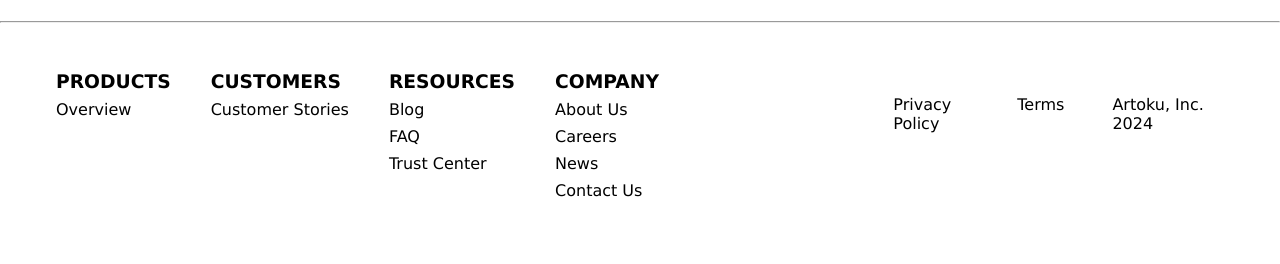
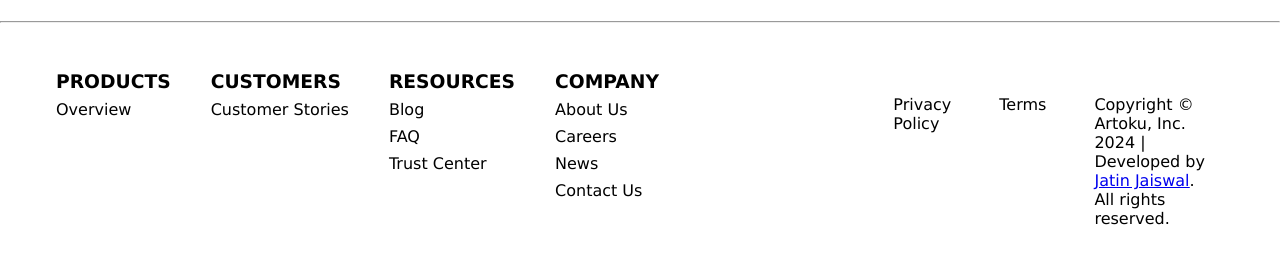
Before and after one commit to JatinJ74/Artoku-Frontend-Drill-2, a plain HTML site: page index.html in a window 1280 px wide. Shown: the part 3888-4152 px from the top of the page. Drawn offline with Linux system fonts and the light colour scheme.

Commit message:
changed html file

```diff
--- a/index.html
+++ b/index.html
@@ -4,7 +4,7 @@
 <head>
   <meta charset="UTF-8" />
   <meta name="viewport" content="width=device-width, initial-scale=1.0" />
-  <title>Document</title>
+  <title>Artoku</title>
   <link rel="stylesheet" href="styles.css" />
   <script src="index.js"></script>
 </head>
@@ -321,7 +321,7 @@
       <div class="footer-right-body">
         <p><a href="#" class="ahref cta-btn">Privacy Policy</a></p>
         <p><a href="#" class="cta-btn ahref">Terms</a></p>
-        <p> Artoku, Inc. 2024</p>
+        <p>Copyright &copy; Artoku, Inc. 2024 | Developed by <a href="https://www.github.com/jatinj74"><u>Jatin Jaiswal</u></a>. All rights reserved.</p>
       </div>
     </div>
   </footer>
```
